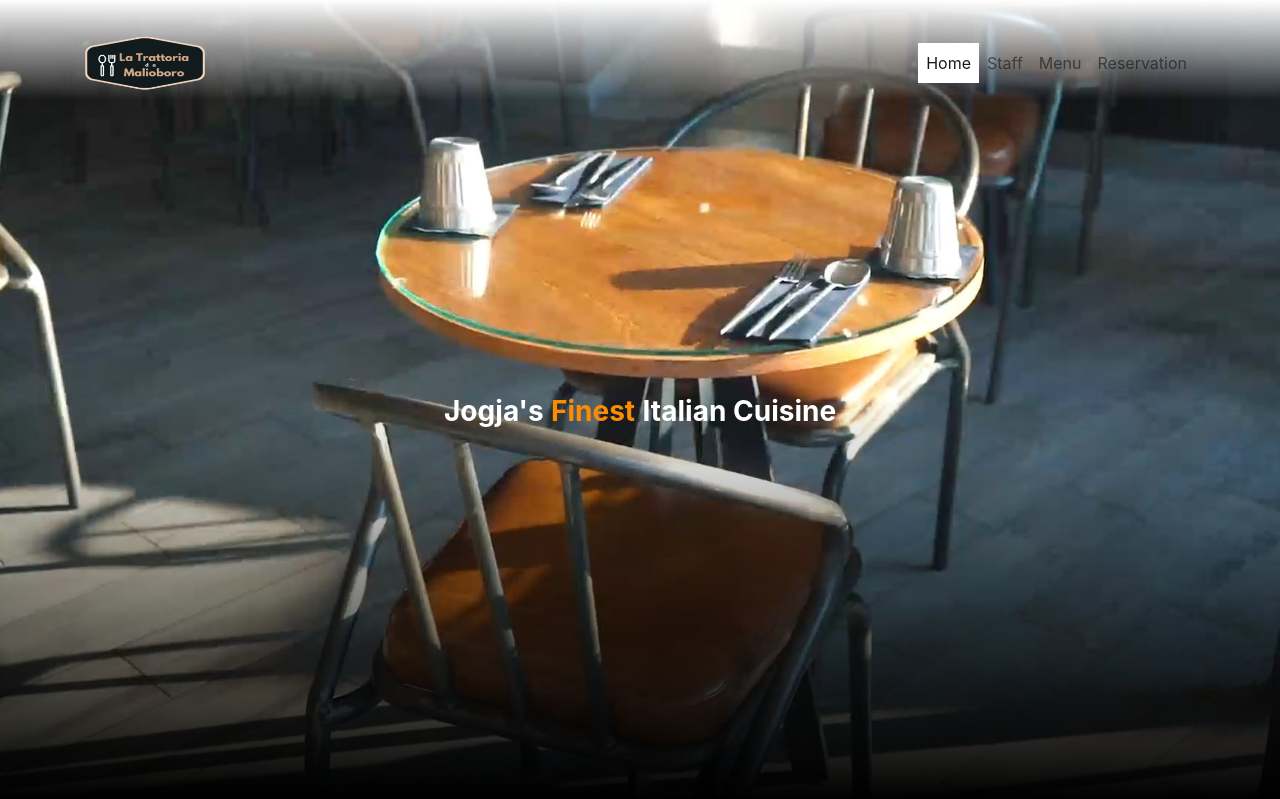
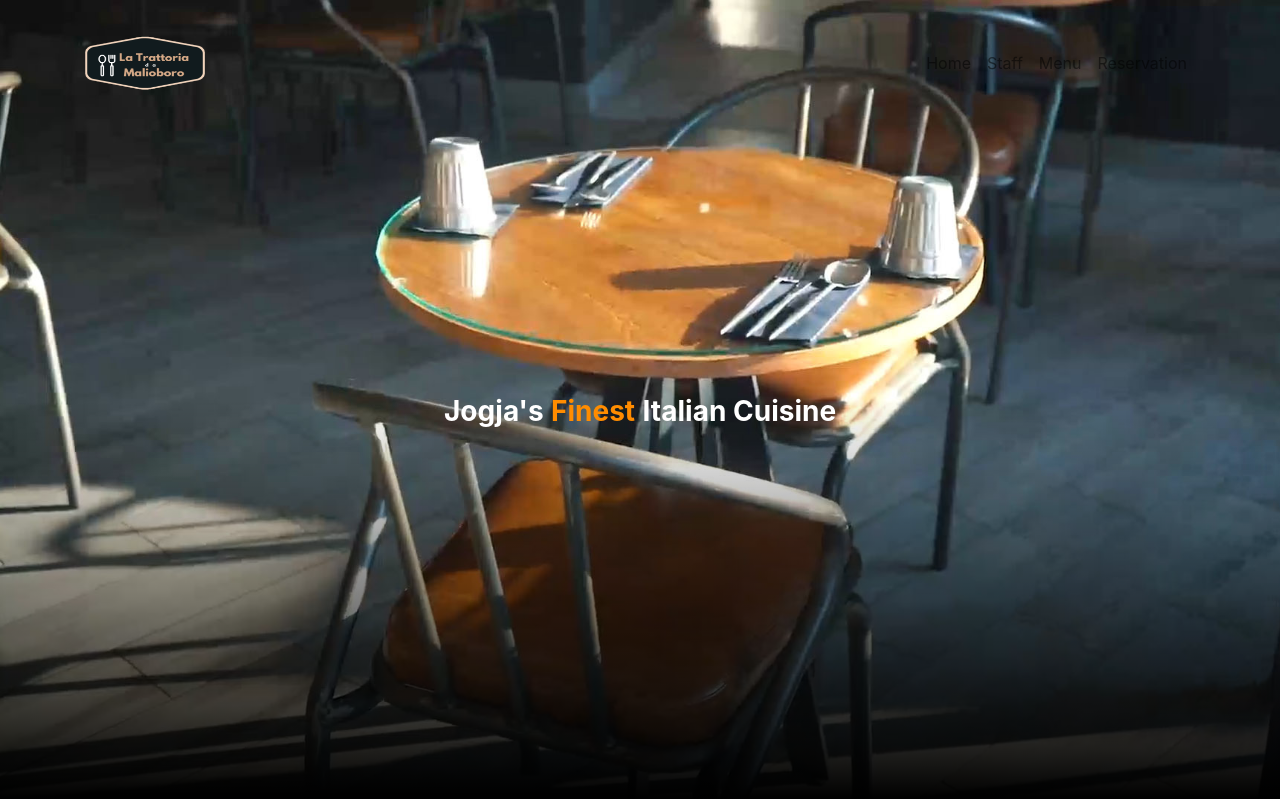
Before and after one commit to koleksiprihadi/Website-Sederhana-Nodejs, a web app: file index.html in a window 1280 px wide. Shown: the top 799 px of the page. Run offline with its HTML, style and script files only (its server is not run), Linux system fonts and the light colour scheme; some libraries are stand-ins or nearby versions.

Commit message:
commit kelima

```diff
--- a/css/style.css
+++ b/css/style.css
@@ -103,7 +103,7 @@ p {
 
 /* efek shadow pada banner */
 
-.banner-home:before {
+/* .banner-home:before {
   content: "";
   position: absolute;
   top: 0;
@@ -111,7 +111,7 @@ p {
   width: 100%;
   height: 100px;
   background: linear-gradient(#fff, transparent);
-}
+} */
 
 .banner-home:after {
   content: "";
--- a/index.html
+++ b/index.html
@@ -38,10 +38,10 @@
                   <span class="navbar-toggler-icon"></span>
                 </button>
 
-                <div class="collapse navbar-collapse">
+                <div class="collapse navbar-collapse" id="navbarSupportedContent">
                   <ul class="navbar-nav ml-lg-auto">
                     <li class="nav-item">
-                      <a class="nav-link" href="#home">Home </a>
+                      <a class="nav-link" href="index.html">Home </a>
                     </li>
                     <li class="nav-item">
                       <a class="nav-link" href="#">Staff</a>
@@ -50,14 +50,14 @@
                         <a class="nav-link" href="#">Menu</a>
                     </li>
                     <li class="nav-item">
-                        <a class="nav-link" href="#">Reservation</a>
+                        <a class="nav-link" href="reservasi.html">Reservation</a>
                     </li>
                   </ul>
                 </div>
               </div>
             </nav>
           </header>
-          <div class="jumbotron jumbotron-fluid height100p banner-home" id="home">
+          <div class="jumbotron jumbotron-fluid height100p banner-home">
             <div class="container h100">
               <div class="contentBox h100">
                 <div>
@@ -67,7 +67,7 @@
             </div>
           </div>
 
-          <section class="sec1 bg-color-blue" id="explore">
+          <section class="sec1 bg-color-blue">
             <div class="container">
               <div class="row">
                 <div class="offset-sm-2 col-sm-8">
```
Also changed, not shown: reservasi.html (+5 -4 lines).
